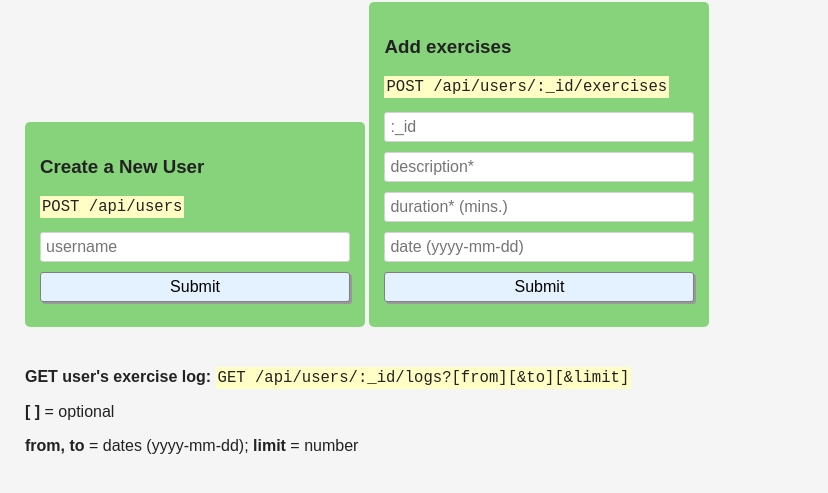
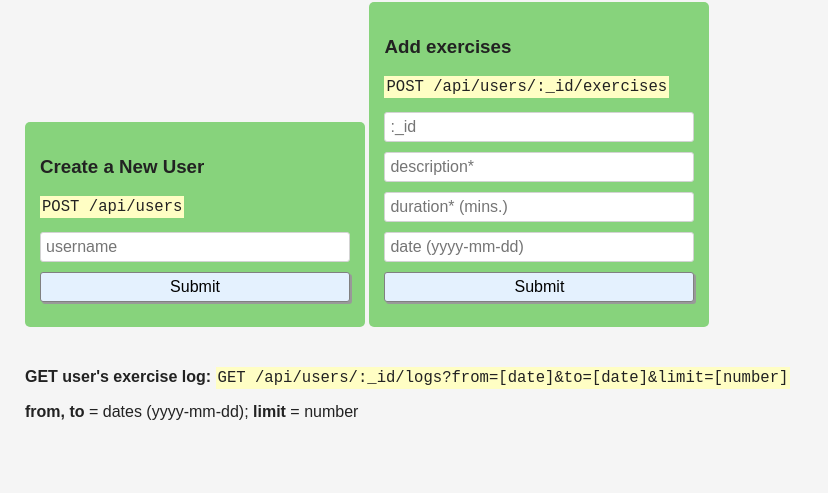
Before and after one commit to AgomohC/exercise-tracker, a website: page public/index.html in a window 1280 px wide. Shown: the part 81-574 px from the top of the page, without its empty margins (0-828 px from the left). Drawn offline with Linux system fonts and the light colour scheme.

Commit message:
added readme.md, updated index.html nd fixed a bug in controllerjs

```diff
--- a/app.js
+++ b/app.js
@@ -26,7 +26,7 @@ app.use((req, res) => {
 });
 
 const port = process.env.PORT || 8080;
-
+//  connector function
 const start = async () => {
   try {
     await connectDB(process.env.MONGO_URI);
--- a/package.json
+++ b/package.json
@@ -4,7 +4,8 @@
   "description": "A microservice to track exercises created by users built for the FCC backend and api section certification challenges",
   "main": "app.js",
   "scripts": {
-    "start": "node app.js"
+    "start": "node app.js",
+    "dev": "nodemon app.js"
   },
   "repository": {
     "type": "git",
@@ -29,5 +30,8 @@
   },
   "devDependencies": {
     "nodemon": "^2.0.12"
+  },
+  "engines": {
+    "node": "14.x"
   }
 }
--- a/public/index.html
+++ b/public/index.html
@@ -46,9 +46,11 @@
       </form>
       <p>
         <strong>GET user's exercise log: </strong>
-        <code>GET /api/users/:_id/logs?[from][&amp;to][&amp;limit]</code>
+        <code
+          >GET
+          /api/users/:_id/logs?from=[date]&amp;to=[date]&amp;limit=[number]</code
+        >
       </p>
-      <p><strong>[ ]</strong> = optional</p>
       <p>
         <strong>from, to</strong> = dates (yyyy-mm-dd); <strong>limit</strong> =
         number
```
Also changed, not shown: controllers/track.js (+45 -5 lines), readme.md (added).
